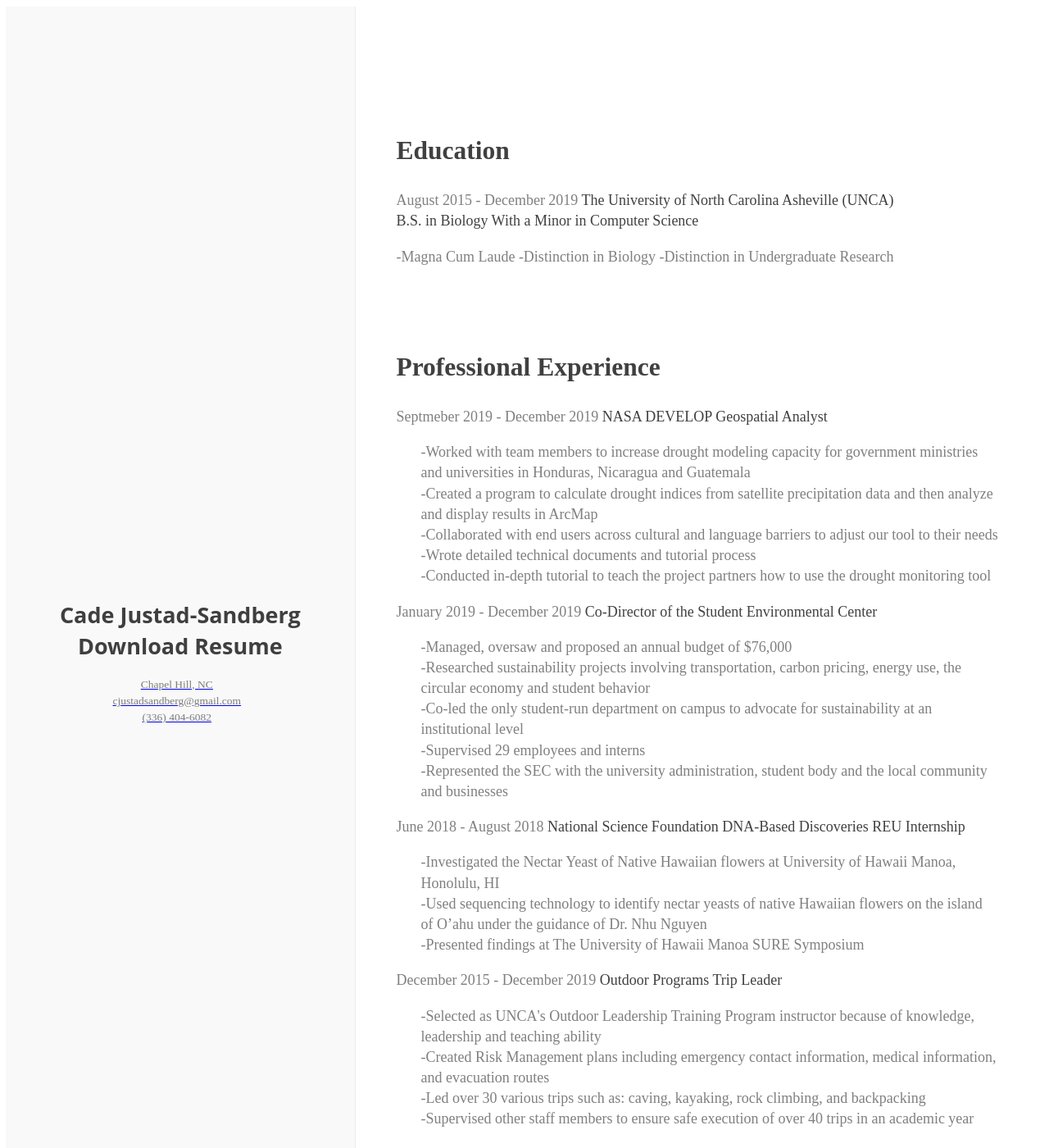
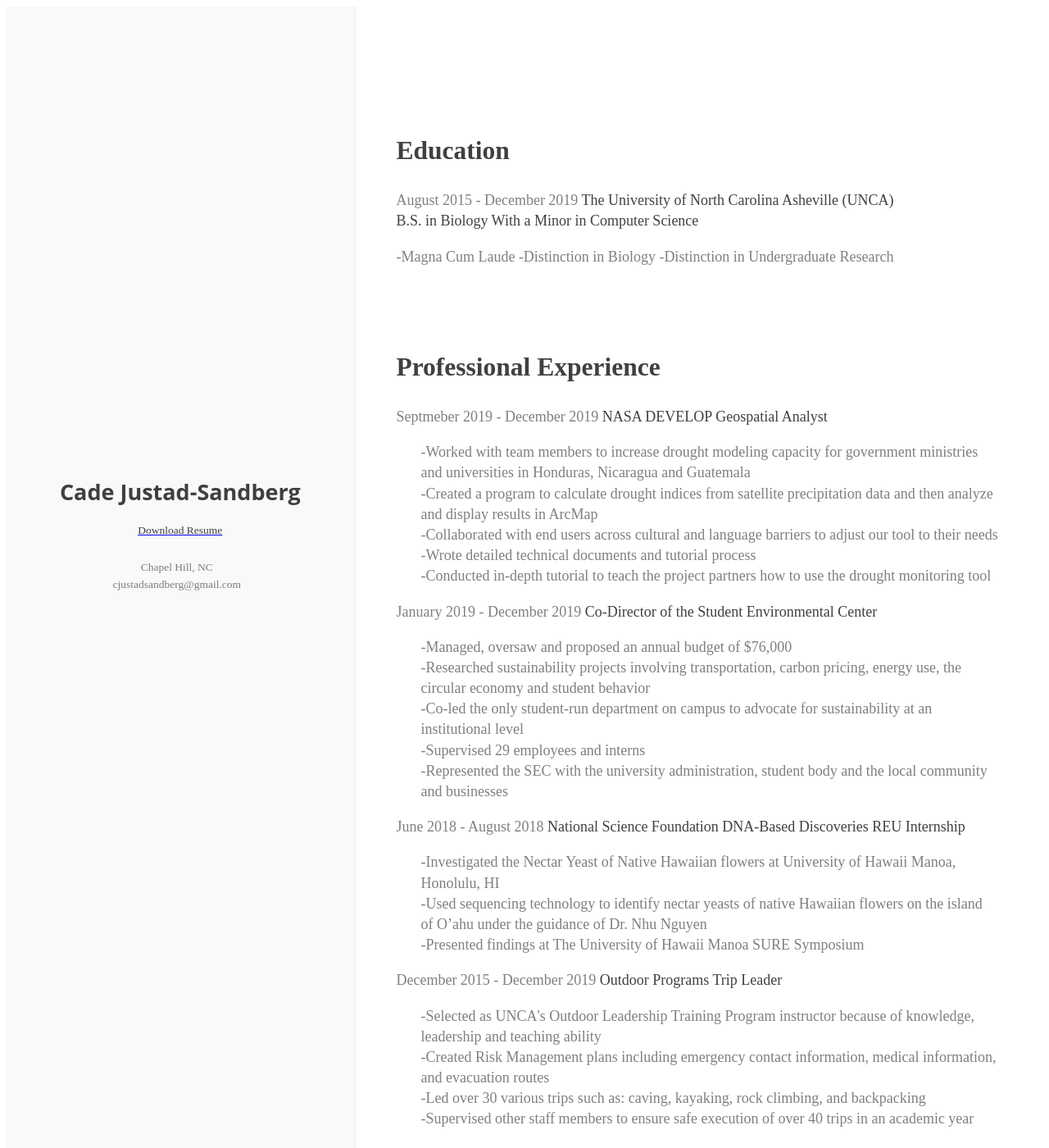
Before and after one commit to cadejs/cadejs.github.io, a Jekyll site: the page pages/resume.html, which Jekyll copies as it is, in a window 1280 px wide and 1400 px high. Shown: the whole window at 82% size. Built offline with Jekyll 4.4.1, drawn with Linux system fonts in a browser that asks for light colours.

Commit message:
resume and download up to date

```diff
--- a/css/resume.css
+++ b/css/resume.css
@@ -110,6 +110,14 @@ h1
 	width:85%;
 }
 
+.resume-text p
+{
+	margin:0 auto;
+	width:85%;
+	color: rgba(0,0,0,.75);
+
+}
+
 .inner
 {
 	margin:0 auto;
--- a/index.html
+++ b/index.html
@@ -51,7 +51,7 @@ as a natural scientist with my skills as a programmer,
  geospatial analyst and sustainability professional.
 <br>
 <br>
- <a href="resume/resume.pdf" download="w3logo">
+
 I hope to work for the public interest at the intersection of planning, climatology and sustainability.
 
 
--- a/pages/resume.html
+++ b/pages/resume.html
@@ -5,15 +5,18 @@
 
     <div class="name-hero">
 
-      <div class="me-img"></div>
 
       <div class="name-text">
 
-        <h1>Cade <em>Justad-Sandberg</em><br><em>Download Resume
-        <a href="resume/resume.pdf" download="Justad-Sandberg_resume"> </em></h1>
+        <h1>Cade <em>Justad-Sandberg</em></h1>
+        <div class="resume-text">
+		<a href="../resume/resume.pdf" download="Justad-Sandberg_resume">
+        <p> Download Resume </p></a>
+        </div>
+        <br>
         <p>Chapel Hill, NC</p>
         <p>cjustadsandberg@gmail.com</p>
-        <p>(336) 404-6082</p>
+
 
       </div>
 
```
